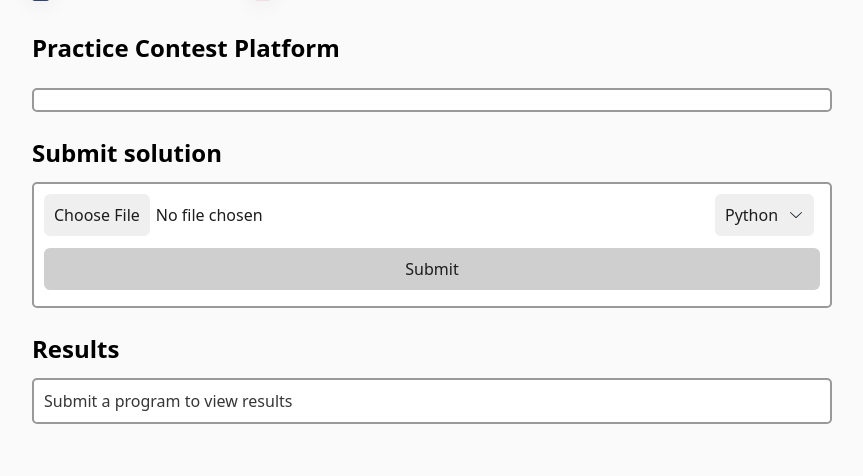
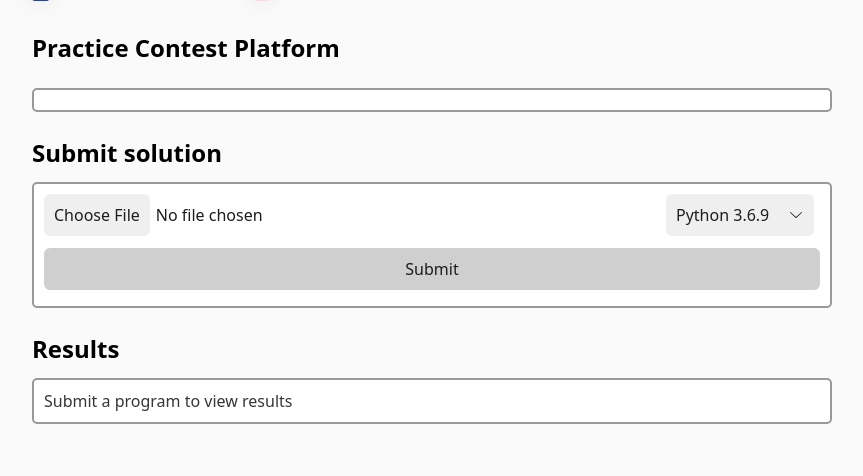
Before and after one commit to phscpt/platform, a Flask app: template templates/problem.html in a window 1280 px wide. Shown: the part 153-629 px from the top of the page, without its empty margins (208-1071 px from the left). Run offline with Flask 2, Linux system fonts and the light colour scheme; the template is opened without the code that fills it, so the values that code supplies are empty.

Commit message:
C, C++, and Python2 are part of drop down

```diff
--- a/templates/problem.html
+++ b/templates/problem.html
@@ -11,8 +11,11 @@
             <input type="file" name="file" accept = ".py,.java">
             <div style="text-align:right;">
                 <select name="language" id="language" style="display:inline-block;width:auto">
-                    <option value="python">Python</option>
+                    <option value="python">Python 3.6.9</option>
+                    <option value="python2">Python 2.7.17</option>
                     <option value="java">Java</option>
+                    <option value="c++">C++</option>
+                    <option value="c">C</option>
                 </select>
             </div>
         </div>
```
